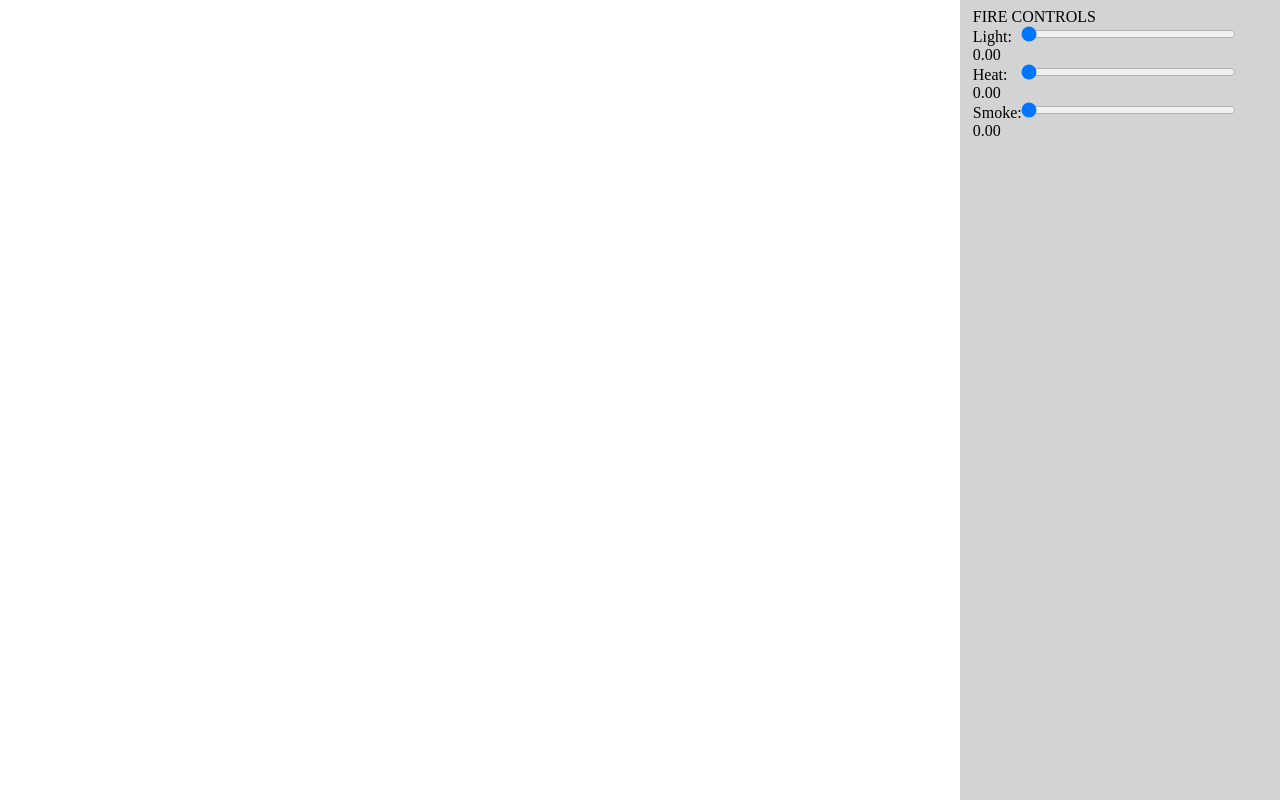
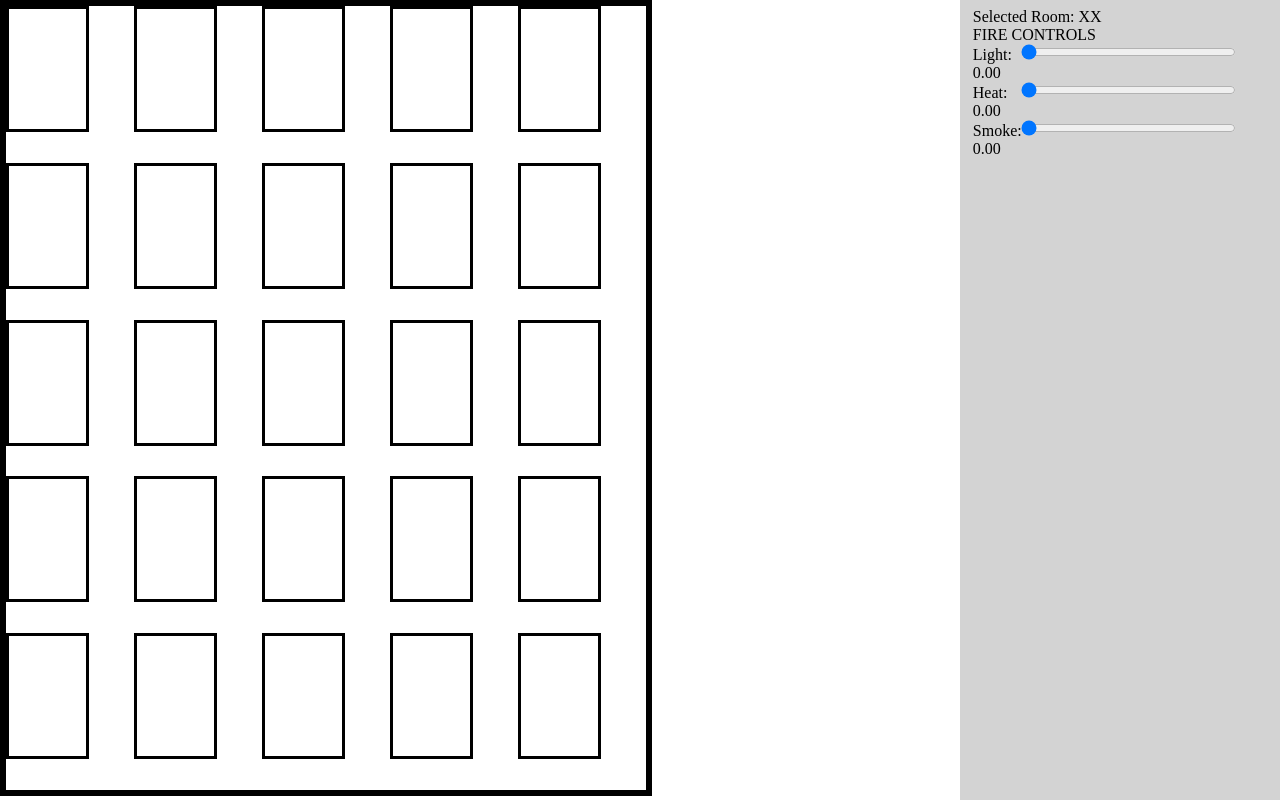
Before and after one commit to TSGGS/COSC105_FireAlarm, a Flask app: page / in a window 1280 px wide. Run offline with Flask 2, Linux system fonts and the light colour scheme; data that the repository does not hold is empty; some libraries are stand-ins or nearby versions.

Commit message:
added building

```diff
--- a/static/css/style.css
+++ b/static/css/style.css
@@ -43,3 +43,51 @@
     display: inline-block;
     width: 3.5%;
 }
+
+#building {
+    height: 98vh;
+    width: 50vw;
+    border: 6px solid black;
+    display: grid;
+    grid-template-columns: repeat(5, 1fr);
+}
+
+.window {
+    height: 15vh;
+    width: 6vw;
+    border: 3px solid black;
+    position: relative;
+}
+
+/* FIRE */
+@keyframes flicker {
+    0% {transform: rotate(-1deg);}
+    20% {transform: rotate(2deg) scaleY(1.05);}
+    40% {transform: rotate(-1deg);}
+    60% {transform: rotate(1deg);}
+    80% {transform: rotate(-1deg) scaleY(0.90);}
+    100% {transform: rotate(1deg);}
+}
+
+.fire {
+    width: 100%;
+    height: 100%;
+    background-color: orangered;
+    box-shadow: 0px 0px 10px 5px orangered;
+    position: absolute;
+    top: 0;
+    left: 0;
+    right: 0;
+    bottom: 0;
+}
+
+.smoke {
+    width: 100%;
+    height: 100%;
+    background-color: rgba(127, 127, 127, 0.6);
+    box-shadow: 0 0 25px 15px;
+}
+
+.hidden {
+    visibility: hidden;
+}
--- a/static/js/index.js
+++ b/static/js/index.js
@@ -1,5 +1,8 @@
 let fire = new Fire();
 let fire_alarm = new FireAlarm();
+
+let selected_room = "";
+let alarm_threshold = "";
 
 function checkFireRequirement() {
     let fire_value = fire.getFireValue()
@@ -21,6 +24,7 @@ document.addEventListener('DOMContentLoaded', async () => {
 
     fire.setThresholdValue(response['light'], response['heat'], response['smoke']);
     fire_alarm.setThresholdValue(response['light'], response['heat'], response['smoke']);
+    alarm_threshold = fire_alarm.getThresholdValue()
 });
 
 document.getElementById('fire-control-light').addEventListener('input', () => {
@@ -41,11 +45,29 @@ document.getElementById('fire-control-heat').addEventListener('input', () => {
 
 document.getElementById('fire-control-smoke').addEventListener('input', () => {
     let smoke_value = document.getElementById('fire-control-smoke').value;
-    document.getElementById('smoke-control-value').innerText = parseFloat(smoke_value).toFixed(2);
-    fire.setSmokeValue(parseFloat(smoke_value).toFixed(2));
+    let parsed_smoke_value = parseFloat(smoke_value).toFixed(2);
+    document.getElementById('smoke-control-value').innerText = parsed_smoke_value;
+    fire.setSmokeValue(parsed_smoke_value);
+
+    let win = document.querySelector(`#${selected_room}`);
+    let smoke = win.querySelector(".smoke");
+    if(parsed_smoke_value >= alarm_threshold["smoke"]) {
+        smoke.classList.remove("hidden");
+        win.append(smoke);
+    } else {
+        smoke.classList.add("hidden");
+    }
 
     checkFireRequirement();
 });
 
-// CONNECT FIRE AND FIRE ALARM
-fire_alarm.addFire(fire);
+// ADD EVENT LISTENER TO WINDOW DIVS
+let windows = document.querySelectorAll(".window");
+
+windows.forEach(window => {
+    window.addEventListener('click', () => {
+        selected_room = window.id;
+        document.querySelector("#selected-room").innerText = selected_room;
+
+    });
+});
--- a/templates/index.html
+++ b/templates/index.html
@@ -12,9 +12,116 @@
 </head>
 <body>
     <div id="index-content">
-        <div id="main"></div>
+        <div id="main">
+            <div id="building">
+                <div class="window" id="r55">
+                    <div class="smoke hidden"></div>
+                    <div class="fire hidden"></div>
+                </div>
+                <div class="window" id="r54">
+                    <div class="smoke hidden"></div>
+                    <div class="fire hidden"></div>
+                </div>
+                <div class="window" id="r53">
+                    <div class="smoke hidden"></div>
+                    <div class="fire hidden"></div>
+                </div>
+                <div class="window" id="r52">
+                    <div class="smoke hidden"></div>
+                    <div class="fire hidden"></div>
+                </div>
+                <div class="window" id="r51">
+                    <div class="smoke hidden"></div>
+                    <div class="fire hidden"></div>
+                </div>
+                <div class="window" id="r45">
+                    <div class="smoke hidden"></div>
+                    <div class="fire hidden"></div>
+                </div>
+                <div class="window" id="r44">
+                    <div class="smoke hidden"></div>
+                    <div class="fire hidden"></div>
+                </div>
+                <div class="window" id="r43">
+                    <div class="smoke hidden"></div>
+                    <div class="fire hidden"></div>
+                </div>
+                <div class="window" id="r42">
+                    <div class="smoke hidden"></div>
+                    <div class="fire hidden"></div>
+                </div>
+                <div class="window" id="r41">
+                    <div class="smoke hidden"></div>
+                    <div class="fire hidden"></div>
+                </div>
+                <div class="window" id="r35">
+                    <div class="smoke hidden"></div>
+                    <div class="fire hidden"></div>
+                </div>
+                <div class="window" id="r34">
+                    <div class="smoke hidden"></div>
+                    <div class="fire hidden"></div>
+                </div>
+                <div class="window" id="r33">
+                    <div class="smoke hidden"></div>
+                    <div class="fire hidden"></div>
+                </div>
+                <div class="window" id="r32">
+                    <div class="smoke hidden"></div>
+                    <div class="fire hidden"></div>
+                </div>
+                <div class="window" id="r31">
+                    <div class="smoke hidden"></div>
+                    <div class="fire hidden"></div>
+                </div>
+                <div class="window" id="r25">
+                    <div class="smoke hidden"></div>
+                    <div class="fire hidden"></div>
+                </div>
+                <div class="window" id="r24">
+                    <div class="smoke hidden"></div>
+                    <div class="fire hidden"></div>
+                </div>
+                <div class="window" id="r23">
+                    <div class="smoke hidden"></div>
+                    <div class="fire hidden"></div>
+                </div>
+                <div class="window" id="r22">
+                    <div class="smoke hidden"></div>
+                    <div class="fire hidden"></div>
+                </div>
+                <div class="window" id="r21">
+                    <div class="smoke hidden"></div>
+                    <div class="fire hidden"></div>
+                </div>
+                <div class="window" id="r15">
+                    <div class="smoke hidden"></div>
+                    <div class="fire hidden"></div>
+                </div>
+                <div class="window" id="r14">
+                    <div class="smoke hidden"></div>
+                    <div class="fire hidden"></div>
+                </div>
+                <div class="window" id="r13">
+                    <div class="smoke hidden"></div>
+                    <div class="fire hidden"></div>
+                </div>
+                <div class="window" id="r12">
+                    <div class="smoke hidden"></div>
+                    <div class="fire hidden"></div>
+                </div>
+                <div class="window" id="r11">
+                    <div class="smoke hidden"></div>
+                    <div class="fire hidden"></div>
+                </div>
+            </div>
+        </div>
         <div id="sidebar">
             <div id="fire-controls">
+                <div>
+                    <span>Selected Room:</span>
+                    <span id="selected-room">XX</span>
+                </div>
                 <span>FIRE CONTROLS</span>
                 <div id="fire-control-row">
                     <label for="fire-control-light">Light: </label>
```
Also changed, not shown: z.html (added, +124 -0 lines).
